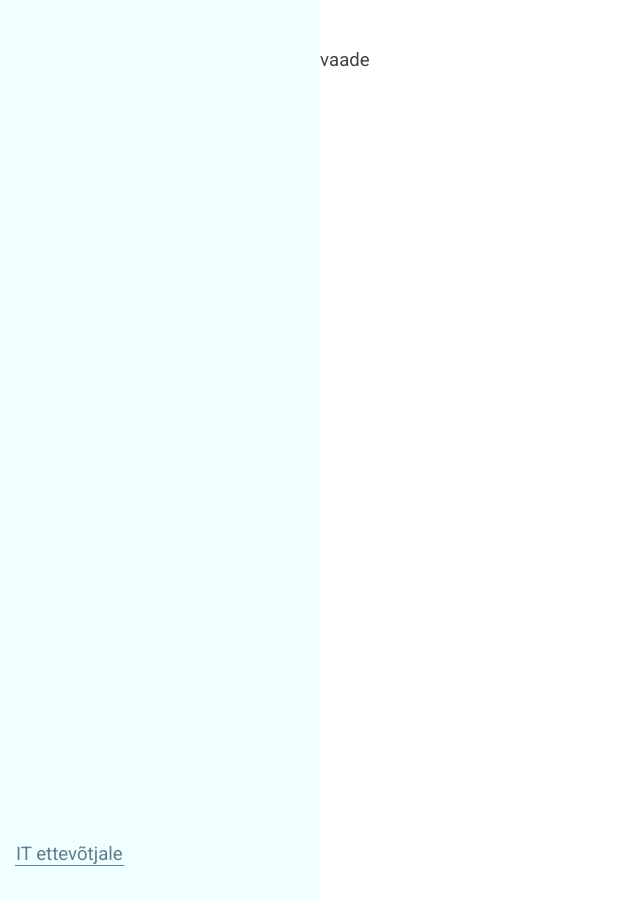
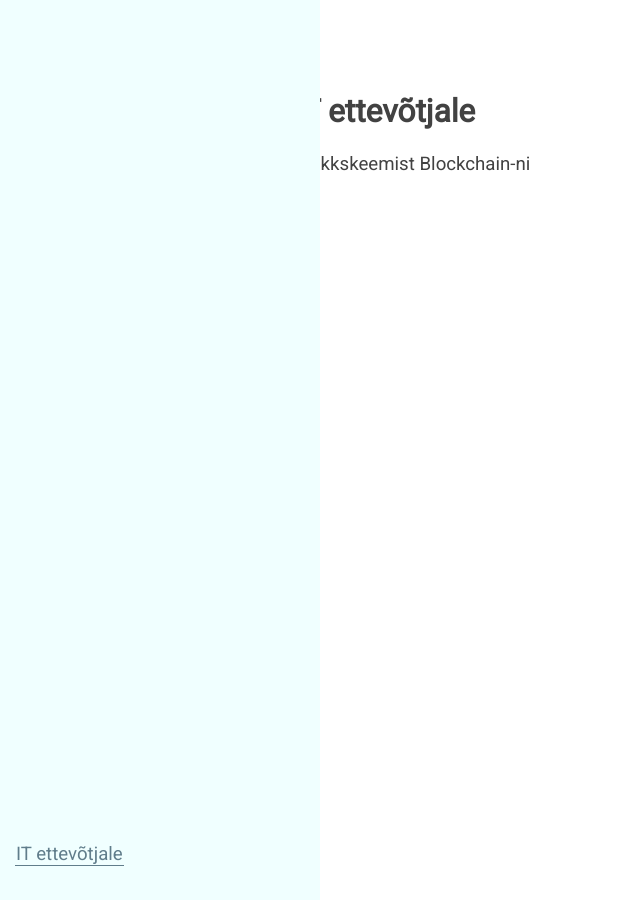
Before and after one commit to agiil/IT, a Jekyll site: the page built from index.md, in a window 1280 px wide. Shown: the whole page, without its empty margins (0-640 px from the left). Built offline with Jekyll 4.4.1, drawn with Linux system fonts in a browser that asks for light colours.

Commit message:
Update index.md

```diff
--- a/index.md
+++ b/index.md
@@ -5,4 +5,6 @@ publish: true
 title: Ülevaade
 ---
 
-Ülevaade
+# IT ettevõtjale
+
+Plokkskeemist Blockchain-ni
```
